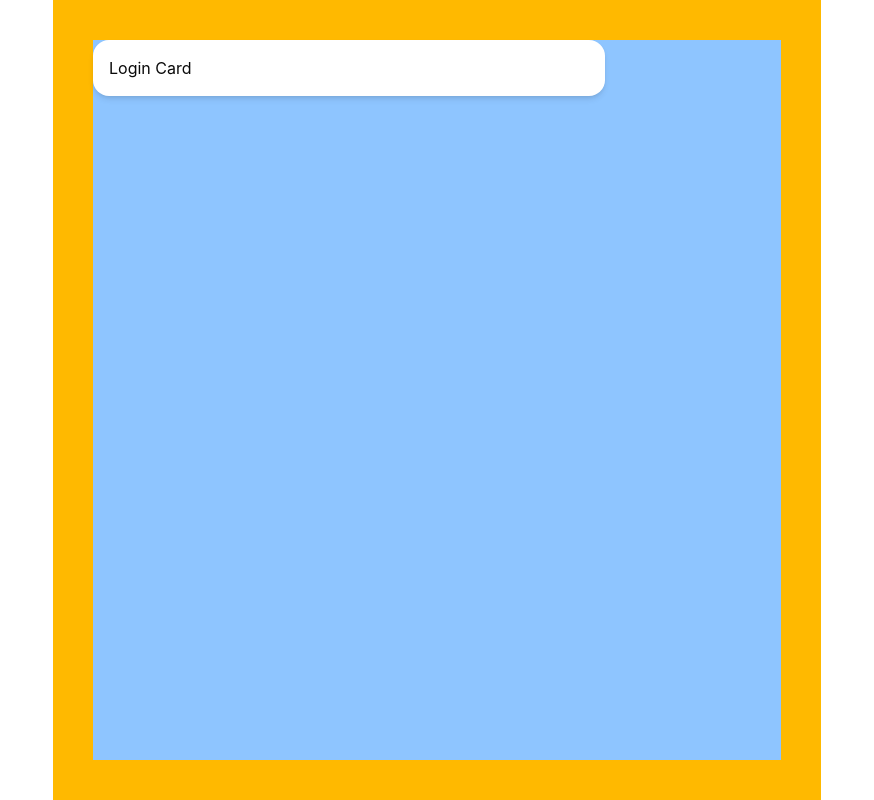
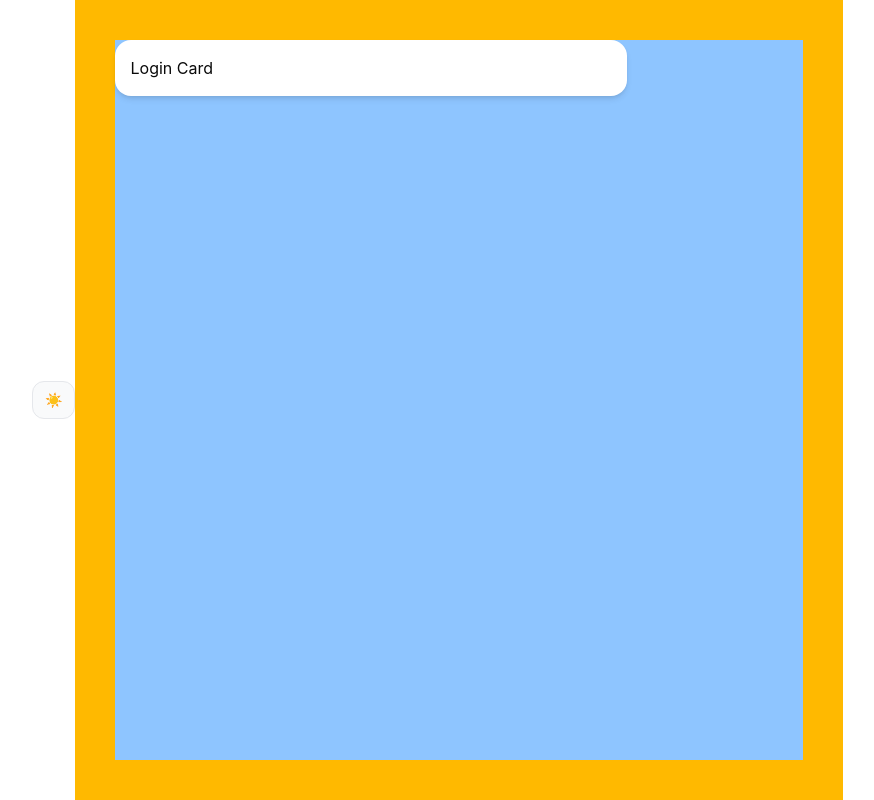
Before and after one commit to rabano-azielrandel/react-course, a React (Vite) app: page / in a window 1280 px wide. Shown: the whole page, without its empty margins (203-1077 px from the left). Built offline with nearby package versions, Linux system fonts and the light colour scheme.

Commit message:
update switcher, create utils helper, update card component

```diff
--- a/src/App.tsx
+++ b/src/App.tsx
@@ -1,9 +1,11 @@
 import Login from "@/pages/Login";
+import ThemeSwitcher from "./components/themeswitcher";
 
 export default function App() {
   return (
     <>
       <section className="h-screen flex justify-center items-center">
+        <ThemeSwitcher />
         <Login />
       </section>
     </>
--- a/src/components/card.tsx
+++ b/src/components/card.tsx
@@ -1,7 +1,4 @@
-import { twMerge } from "tailwind-merge";
-import clsx from "clsx";
-
-const cn = (...inputs: any[]) => twMerge(clsx(inputs));
+import { cn } from "@/lib/utils";
 
 type CardSize = "sm" | "md" | "lg" | "xl" | "full";
 
--- a/src/components/themeswitcher.tsx
+++ b/src/components/themeswitcher.tsx
@@ -25,7 +25,7 @@ export default function ThemeSwitcher() {
       onClick={toggleTheme}
       className="bg-card border border-border px-3 py-2 rounded-xl text-sm hover:bg-primary hover:text-primary-foreground transition"
     >
-      {theme === "dark" ? "🌙 Dark" : "☀️ Light"}
+      {theme === "dark" ? "🌙" : "☀️"}
     </button>
   );
 }
--- /dev/null
+++ b/src/lib/utils.ts
@@ -0,0 +1,6 @@
+import { clsx, type ClassValue } from "clsx";
+import { twMerge } from "tailwind-merge";
+
+export function cn(...inputs: ClassValue[]) {
+  return twMerge(clsx(inputs));
+}
```
